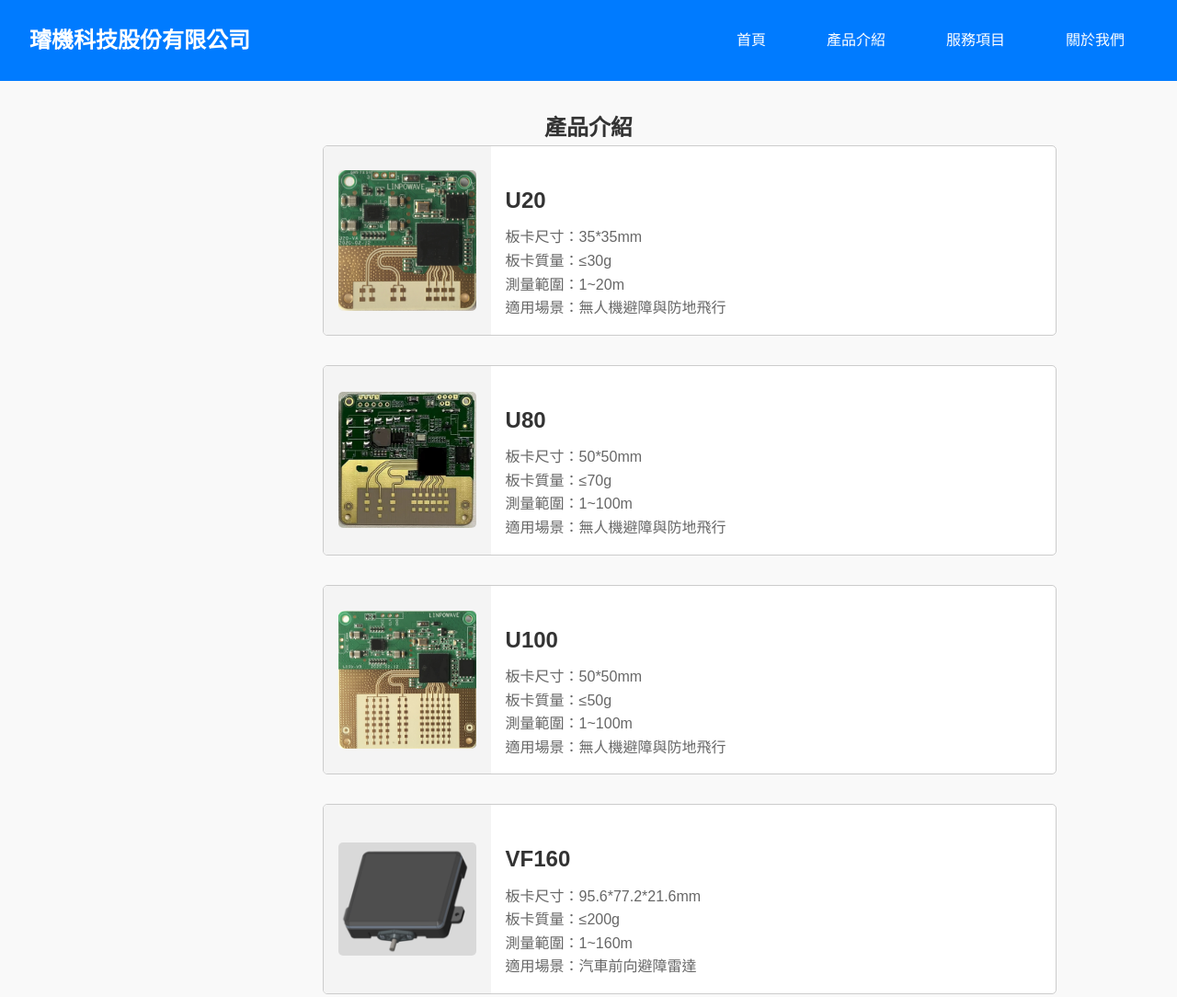
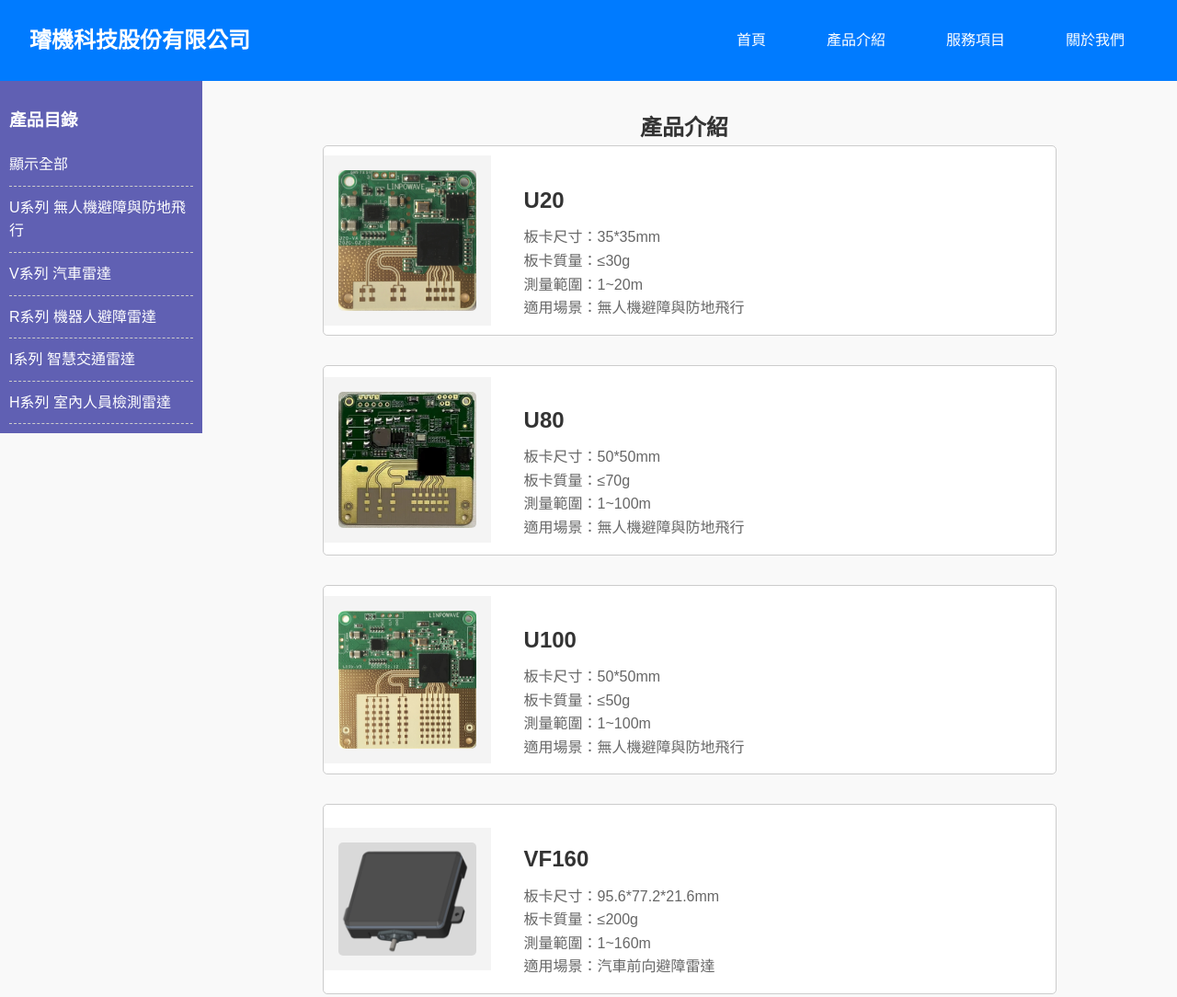
Before and after one commit to boatman3132/RadarHomePage, a plain HTML site: page products.html in a window 1280 px wide. Shown: the top 1084 px of the page at 92% size. Drawn offline with Linux system fonts and the light colour scheme.

Commit message:
新增產品目錄篩選

```diff
--- a/products.html
+++ b/products.html
@@ -9,30 +9,55 @@
         .product {
             opacity: 0;
             transition: opacity 0.5s ease-in-out;
+            display: none; /* 隱藏產品，直到被篩選出來 */
+            /* 移除 display: flex; */
+            /* 使用 flex 佈局，僅在 .visible 時設置 */
         }
         .product.visible {
             opacity: 1;
+            display: flex; /* 顯示被篩選的產品 */
+            align-items: center; /* 垂直置中 */
+        }
+        .product-image {
+            margin-right: 20px; /* 圖片與文字之間的間距 */
         }
         .sidebar {
             float: left;
             width: 200px;
             margin-right: 20px;
+            background-color: #6060b3;
+            color: white;
+            padding: 10px;
         }
         .product-container {
             margin-left: 220px;
         }
+
     </style>
 </head>
 <body>
     <!-- Header -->
     <div id="header-placeholder"></div>
 
+    <!-- Sidebar -->
+    <div class="sidebar">
+        <h3 style="margin-bottom: 10px;">產品目錄</h3>
+        <ul style="list-style-type: none; padding: 0;">
+            <li style="border-bottom: 1px dashed #ccc; padding: 10px 0; cursor: pointer;" onclick="filterProducts('all')">顯示全部</li>
+            <li style="border-bottom: 1px dashed #ccc; padding: 10px 0; cursor: pointer;" onclick="filterProducts('U')">U系列 無人機避障與防地飛行</li>
+            <li style="border-bottom: 1px dashed #ccc; padding: 10px 0; cursor: pointer;" onclick="filterProducts('V')">V系列 汽車雷達</li>
+            <li style="border-bottom: 1px dashed #ccc; padding: 10px 0; cursor: pointer;" onclick="filterProducts('R')">R系列 機器人避障雷達</li>
+            <li style="border-bottom: 1px dashed #ccc; padding: 10px 0; cursor: pointer;" onclick="filterProducts('I')">I系列 智慧交通雷達</li>
+            <li style="border-bottom: 1px dashed #ccc; padding: 10px 0; cursor: pointer;" onclick="filterProducts('H')">H系列 室內人員檢測雷達</li>
+        </ul>
+    </div>
+
     <!-- Products Section -->
     <section id="products">
         <h2>產品介紹</h2>
         <div class="product-container">
             <!-- Product: U20 -->
-            <div class="product">
+            <div class="product U">
                 <div class="product-image">
                     <img src="https://github.com/boatman3132/RadarHomePage/blob/main/img/U20.png?raw=true" alt="U20">
                 </div>
@@ -48,7 +73,7 @@
             </div>
 
             <!-- Product: U80 -->
-            <div class="product">
+            <div class="product U">
                 <div class="product-image">
                     <img src="https://github.com/boatman3132/RadarHomePage/blob/main/img/U80.png?raw=true" alt="U80">
                 </div>
@@ -64,7 +89,7 @@
             </div>
 
             <!-- Product: U100 -->
-            <div class="product">
+            <div class="product U">
                 <div class="product-image">
                     <img src="https://github.com/boatman3132/RadarHomePage/blob/main/img/U100.png?raw=true" alt="U100">
                 </div>
@@ -80,7 +105,7 @@
             </div>
 
             <!-- Product: VF160 -->
-            <div class="product">
+            <div class="product V">
                 <div class="product-image">
                     <img src="https://raw.githubusercontent.com/boatman3132/RadarHomePage/refs/heads/main/img/VF160.png" alt="VF160">
                 </div>
@@ -96,7 +121,7 @@
             </div>
 
             <!-- Product: VF200 -->
-            <div class="product">
+            <div class="product V">
                 <div class="product-image">
                     <img src="https://github.com/boatman3132/RadarHomePage/blob/main/img/VF200.png?raw=true" alt="VF200">
                 </div>
@@ -112,7 +137,7 @@
             </div>
 
             <!-- Product: VJ40 -->
-            <div class="product">
+            <div class="product V">
                 <div class="product-image">
                     <img src="https://github.com/boatman3132/RadarHomePage/blob/main/img/VJ40.png?raw=true" alt="VJ40">
                 </div>
@@ -128,7 +153,7 @@
             </div>
 
             <!-- Product: VJ80 -->
-            <div class="product">
+            <div class="product V">
                 <div class="product-image">
                     <img src="https://github.com/boatman3132/RadarHomePage/blob/main/img/VJ80.png?raw=true" alt="VJ80">
                 </div>
@@ -144,7 +169,7 @@
             </div>
 
             <!-- Product: R20 -->
-            <div class="product">
+            <div class="product R">
                 <div class="product-image">
                     <img src="https://github.com/boatman3132/RadarHomePage/blob/main/img/R20.png?raw=true" alt="R20">
                 </div>
@@ -160,7 +185,7 @@
             </div>
 
             <!-- Product: I260 -->
-            <div class="product">
+            <div class="product I">
                 <div class="product-image">
                     <img src="https://github.com/boatman3132/RadarHomePage/blob/main/img/I260.png?raw=true" alt="I260">
                 </div>
@@ -176,7 +201,7 @@
             </div>
 
             <!-- Product: I500 -->
-            <div class="product">
+            <div class="product I">
                 <div class="product-image">
                     <img src="https://github.com/boatman3132/RadarHomePage/blob/main/img/I500.png?raw=true" alt="I500">
                 </div>
@@ -192,7 +217,7 @@
             </div>
 
             <!-- Product: H10 -->
-            <div class="product">
+            <div class="product H">
                 <div class="product-image">
                     <img src="https://github.com/boatman3132/RadarHomePage/blob/main/img/H10.png?raw=true" alt="H10">
                 </div>
@@ -221,15 +246,21 @@
                 });
         }
 
+        function filterProducts(category) {
+            const products = document.querySelectorAll('.product');
+            products.forEach(product => {
+                if (category === 'all' || product.classList.contains(category)) {
+                    product.classList.add('visible');
+                } else {
+                    product.classList.remove('visible');
+                }
+            });
+        }
+
         document.addEventListener("DOMContentLoaded", function() {
             loadHTML('header-placeholder', 'header.html');
             loadHTML('footer-placeholder', 'footer.html');
-            const products = document.querySelectorAll('.product');
-            products.forEach((product, index) => {
-                setTimeout(() => {
-                    product.classList.add('visible');
-                }, index * 250); // 每個產品延遲0.25秒顯示
-            });
+            filterProducts('all'); // 預設顯示所有產品
         });
     </script>
 </body>
```
